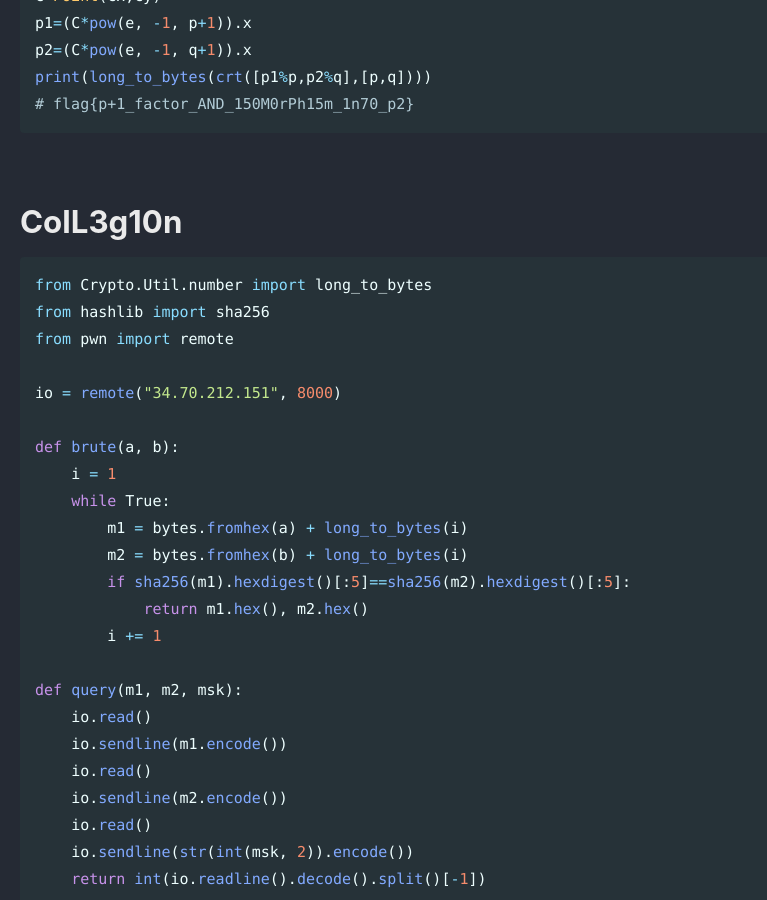
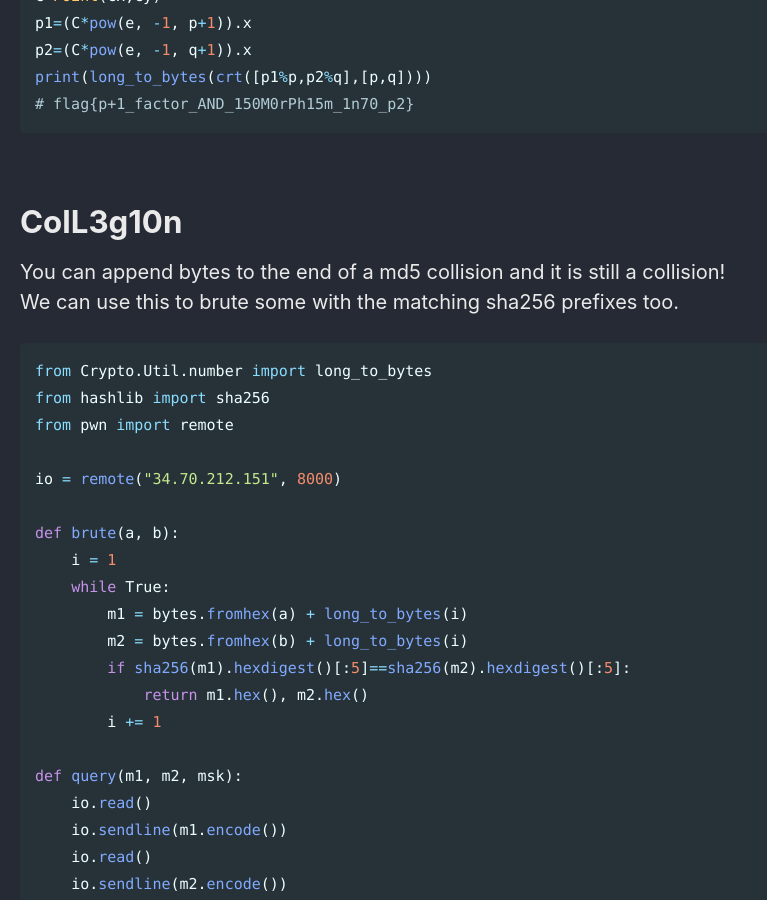
Before and after one commit to Connor-McCartney/Connor-McCartney.github.io, a Jekyll site: the page built from _pages/cryptography/other/BackdoorCTF-2023-writeups.md, in a window 1280 px wide and 900 px high, scrolled down 5435 px. Shown: the whole window, without its empty margins (0-767 px from the left). Built offline with Jekyll 4.4.1, drawn with Linux system fonts in a browser that asks for light colours; cached includes are drawn as plain includes.

Commit message:
Update BackdoorCTF-2023-writeups.md

````diff
--- a/_pages/cryptography/other/BackdoorCTF-2023-writeups.md
+++ b/_pages/cryptography/other/BackdoorCTF-2023-writeups.md
@@ -219,6 +219,9 @@ print(long_to_bytes(crt([p1%p,p2%q],[p,q])))
 
 # ColL3g10n
 
+You can append bytes to the end of a md5 collision and it is still a collision! <br>
+We can use this to brute some with the matching sha256 prefixes too.
+
 ```python
 from Crypto.Util.number import long_to_bytes
 from hashlib import sha256
````
